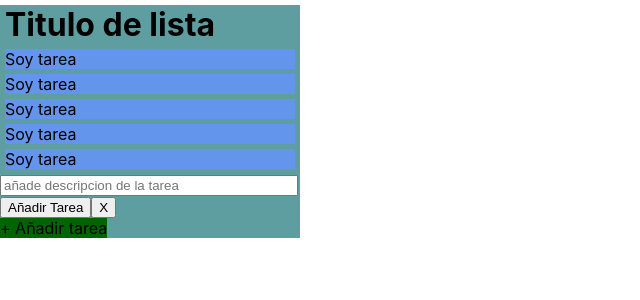
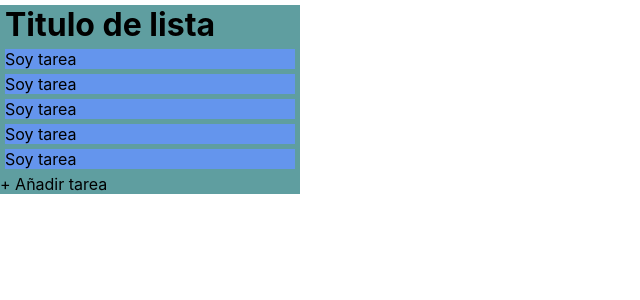
Before and after one commit to creativa-nk/Reto3, a React (Create React App) app: page / in a window 1280 px wide. Shown: the top 300 px of the page, without its empty margins (0-640 px from the left). Built offline with nearby package versions, Linux system fonts and the light colour scheme.

Commit message:
Collapse

```diff
--- a/src/components/InputCard.js
+++ b/src/components/InputCard.js
@@ -1,15 +1,15 @@
 import React from 'react';
 
 
-export default function InputCard(){
+export default function InputCard({setOpen}){
     return(
         <div>
              <div>
                 <input className='inputCard' placeholder='añade descripcion de la tarea'/>
               </div>
               <div>
-                  <button>Añadir Tarea</button>
-                  <button>X</button>
+                  <button >Añadir Tarea</button>
+                  <button onClick={()=>setOpen(false)}>X</button>
               </div>
         </div>
     )
--- a/src/components/InputConteiner.js
+++ b/src/components/InputConteiner.js
@@ -1,15 +1,20 @@
-import React from 'react';
+import React,{useState} from 'react';
+import {Paper, Collapse} from '@material-ui/core';
 import InputCard from './InputCard'
 
 
 export default function InputConteiner(){
+  const [open,setOpen] = useState(false)
     return(
         <div >
-            <div>
+            <Collapse in={open}>
               <InputCard />
-              <span className='inputConteiner'>+ Añadir tarea </span>
-            </div>
+            </Collapse>
+            <Collapse in={!open}>
 
+               <span onClick={()=>setOpen(!open)}> + Añadir tarea</span>
+
+            </Collapse>
         </div>
     )
 }
```
